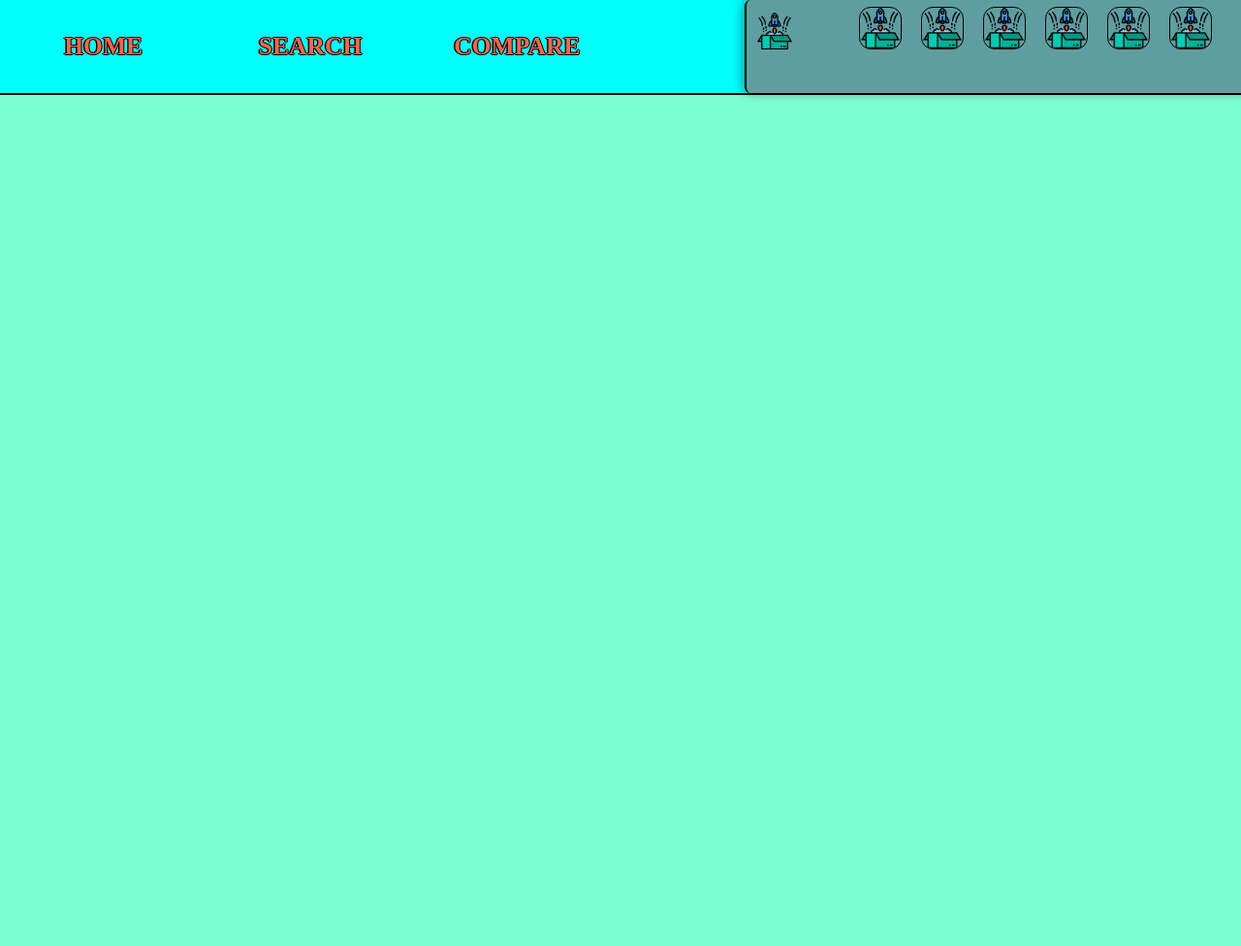
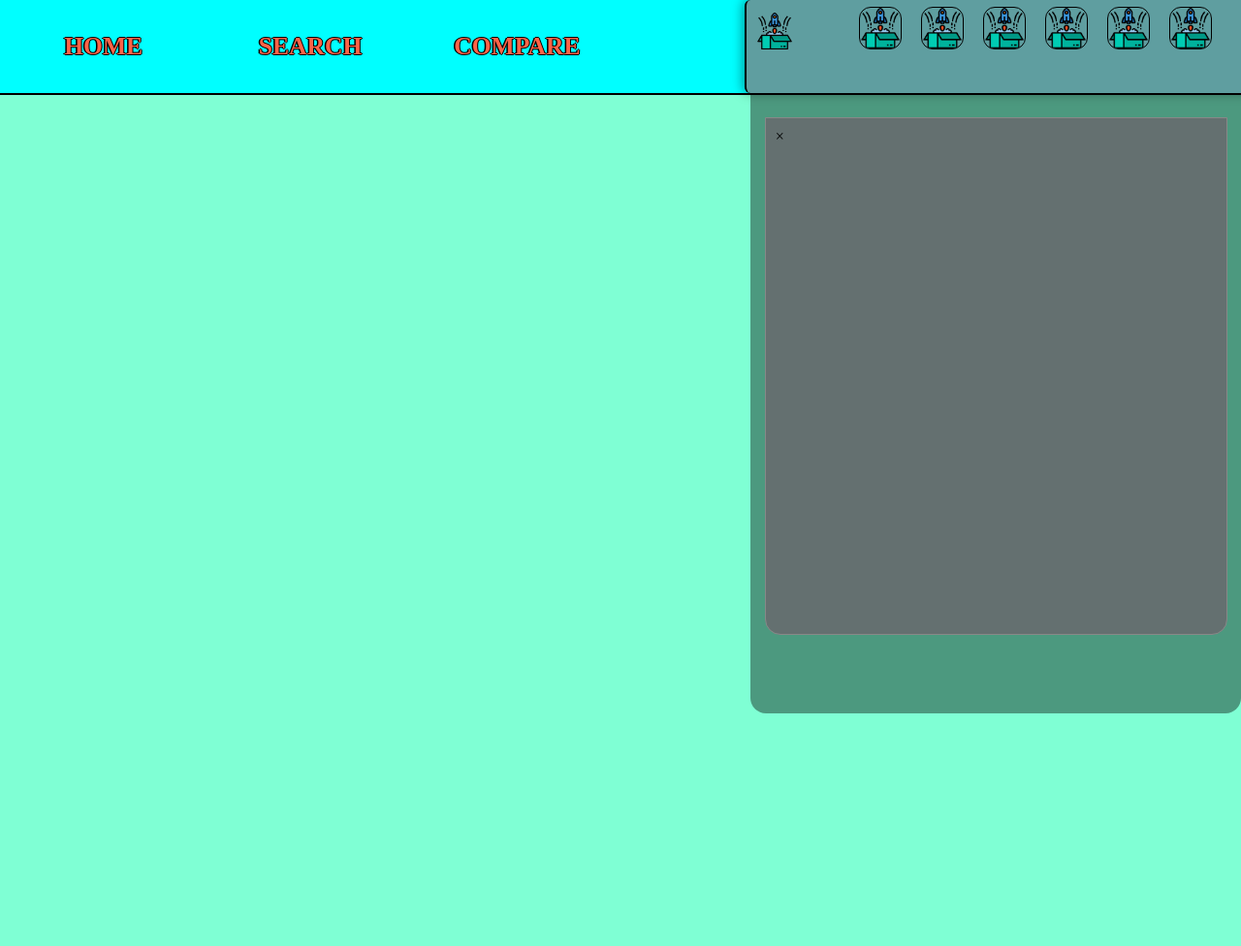
Before and after one commit to nicolaidkz/Web-MiniProject, a PHP site: page /squad.html in a window 1280 px wide. Shown: the top 976 px of the page at 97% size. Run offline with PHP 8.4, Linux system fonts and the light colour scheme.

Commit message:
squadModul

```diff
--- a/createSquad/squad.css
+++ b/createSquad/squad.css
@@ -80,6 +80,39 @@ margin: 0;
     border-style: solid;
 }
 
+.modal {
+    display: block; /* Hidden by default */
+    position: fixed; /* Stay in place */
+    z-index: 1; /* Sit on top */
+    left: 60.5%;
+    top: 12vh;
+    width: 39.5%; /* Full width */
+    height: 80%; /* Full height */
+    overflow: auto; /* Enable scroll if needed */
+    background-color: rgb(0,0,0); /* Fallback color */
+    background-color: rgba(0,0,0,0.4); /* Black w/ opacity */
+    border-bottom-left-radius: 16px;
+    border-bottom-right-radius: 16px;
+}
+
+.modal-content{
+    background-color: rgb(100,112,112);
+    margin: 5% auto; /* 15% from the top and centered */
+    padding: 2%;
+    border: 1px solid #888;
+    width: 90%; /* Could be more or less, depending on screen size */
+    height: 80%;
+    border-bottom-left-radius: 16px;
+    border-bottom-right-radius: 16px;
+
+}
+.closeSpan{
+    font-color: rgb(255, 255, 255);
+    float: right;
+    font-size: 28px;
+    font-weight: bold;
+}
+
 .navButton{
     text-decoration: none;
     text-align: center;
--- a/createSquad/squad.html
+++ b/createSquad/squad.html
@@ -46,7 +46,12 @@
 				</div>
 
 			</div>
-
+			<!-- modal (popup) page to hold squad selection menu -->
+			<div id="squadModal" class="modal">
+				<div id="sM-content" class="modal-content">
+					<span>&times</span>
+				</div>
+			</div>
 		</div>
 
 		<section id="mainContent">
--- a/createSquad/squad.js
+++ b/createSquad/squad.js
@@ -1,7 +1,8 @@
 let $navButtons = $("#navGrid").children("a");                              // get all a-tag children of navGrid
 var navButtonRef = ["squad.html", undefined, ""];                           // button reference strings
 let $squadCard = $("#squadCard");
-
+let $closeSpan = $("sM-content").children("span");
+let $sModal = $("squadModel");
 onload = function()
 {
     // lets do things to the navButtons!
@@ -21,3 +22,18 @@ function ToggleSquadCard()
     console.log("clickety");
     $squadCard.toggleClass("expand collapse");
 }
+
+
+
+$closeSpan.onclick = function() {
+    $sModal.hide();
+    console.log("trying to close modal");
+  }
+
+  // When the user clicks anywhere outside of the modal, close it
+window.onclick = function(event) {
+    if (event.target == $sModal) {
+    $sModal.hide();
+    console.log("trying to close modal");
+    }
+}
```
